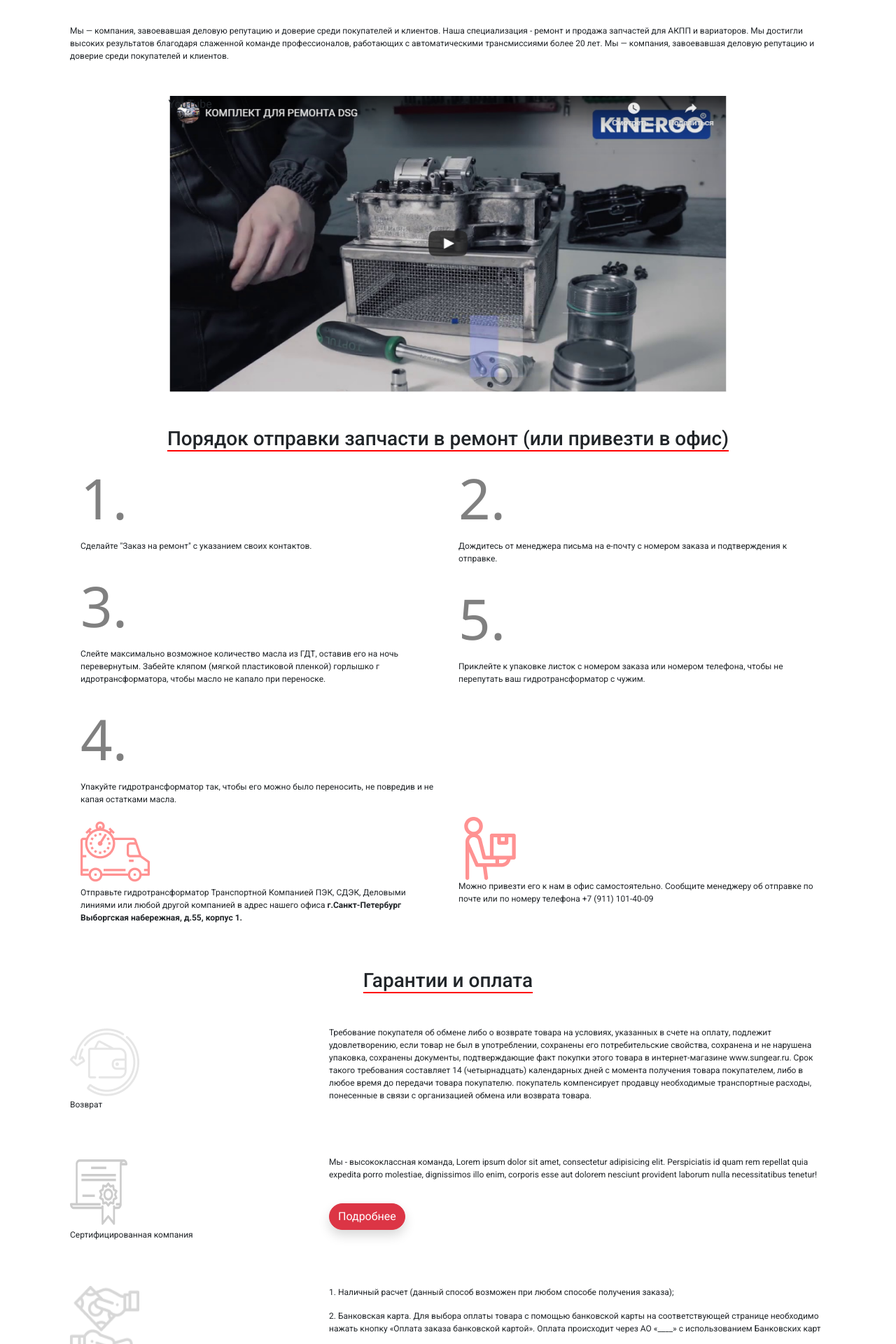
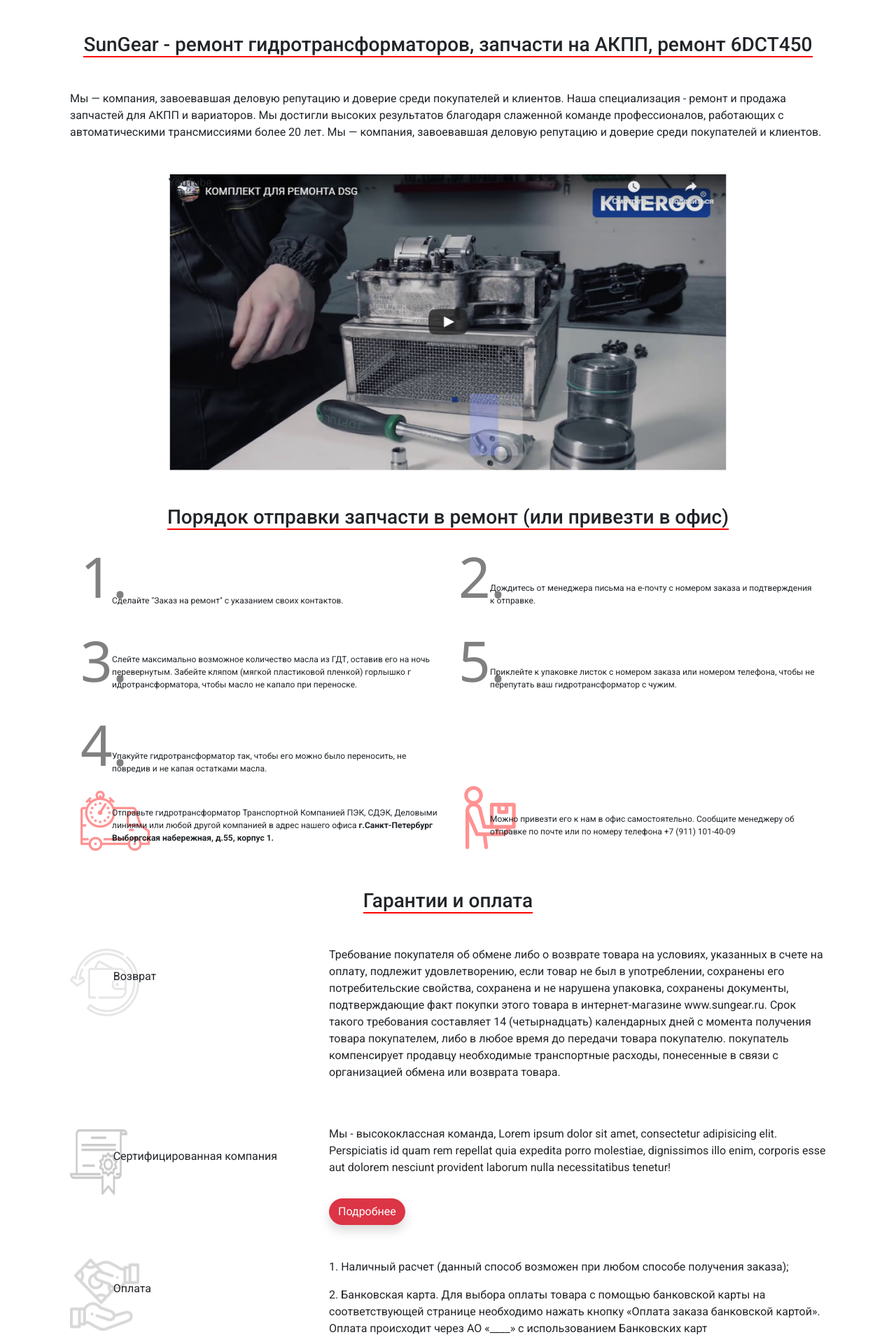
Before and after one commit to AlexVanDerrer/sungear, a CodeIgniter app: page /database/ in a window 1280 px wide. Shown: the part 707-2627 px from the top of the page at 70% size. Run offline with CodeIgniter, Linux system fonts and the light colour scheme.

Commit message:
Исправлена морда

```diff
--- a/application/views/home_view.php
+++ b/application/views/home_view.php
@@ -1,11 +1,10 @@
-
-<section id="start-block">
+<section id="start-block" class="d-none d-lg-block">
     <div class="w-100 p-5 first-img bg-secondary" style="background: url('../img/main_merged2.png') no-repeat; background-size: cover; background-position: center;">
         <div class="container-fluid text-white main-links">
             <div class="row align-items-center">
                 <div class="col-4 ">
                     <div class="main-links-border pl-2">
-                        <a href="http://">Запчасти<br>для АКПП, CVT и<br> DSG</a>
+                        <a href="zapchasti">Запчасти<br>для АКПП, CVT и<br> DSG</a>
                     </div>
                 </div>
 
@@ -27,7 +26,7 @@
 
                 <div class="col-3">
                     <div class="main-links-border pl-2">
-                        <a href="http://">Ремонт 6DСT450 <br>Powershift</a>
+                        <a href="remont6dct450">Ремонт 6DСT450 <br>Powershift</a>
                     </div>
                 </div>
             </div>
@@ -35,10 +34,8 @@
     </div>
 </section>
 
-
-
-<div class="container">
-    <section id="first-block" class="">
+<div class="container-lg">
+    <section id="first-block">
         <div class="container-fluid">
             <div class="row">
                 <div class="col">
@@ -58,48 +55,41 @@
         <div id="second-block" class="container-fluid">
             <div class="row">
                 <div class="col">
-
                     <h3 class="text-center mt-5"><span class="block-title">Порядок отправки запчасти в ремонт (или привезти в офис)</span></h3>
-
                     <div class="container">
                         <div class="row">
                             <div class="col">
-                                <div class="list-item-block">
-                                    <span class="list-numbers">1.</span>
-                                    <p>
-                                        Сделайте "Заказ на ремонт" с указанием своих контактов.
+                                <div class="row ">
+                                    <div class="col-1"><span class="list-numbers">1.</span></div>
+                                    <div class="col-11 d-flex align-items-end"><p>Сделайте "Заказ на ремонт" с указанием своих контактов.</p></div>
+                                </div>
 
-                                    </p>
-                                </div>
-                                <div class="list-item-block">
-                                    <span class="list-numbers">3.</span>
+                                <div class="row">
+                                    <div class="col-1"><span class="list-numbers">3.</span></div>
+                                    <div class="col-11 d-flex align-items-end">
                                         <p>
                                             Слейте максимально возможное количество масла из ГДТ, оставив его на
                                             ночь перевернутым. Забейте кляпом (мягкой пластиковой пленкой) горлышко г
                                             идротрансформатора, чтобы масло не капало при переноске.
                                         </p>
                                     </div>
-                                <div class="list-item-block">
-                                    <span class="list-numbers">4.</span>
-                                    <p>
-                                        Упакуйте гидротрансформатор так, чтобы его можно было переносить, не повредив и не капая остатками масла.
-                                    </p>
+                                </div>
+
+                                <div class="row">
+                                    <div class="col-1"><span class="list-numbers">4.</span></div>
+                                    <div class="col-11 d-flex align-items-end"><p>Упакуйте гидротрансформатор так, чтобы его можно было переносить, не повредив и не капая остатками масла.</p></div>
                                 </div>
                             </div>
+
                             <div class="col">
-                            <div class="list-item-block">
-                                    <span class="list-numbers">2.</span>
-                                    <p>
-                                        Дождитесь от менеджера письма на е-почту с номером заказа и подтверждения к отправке.
+                                <div class="row">
+                                    <div class="col-1"><span class="list-numbers">2.</span></div>
+                                    <div class="col-11 d-flex align-items-end"><p>Дождитесь от менеджера письма на е-почту с номером заказа и подтверждения к отправке.</p></div>
+                                </div>
 
-                                    </p>
-                                </div>
-                                <div class="list-item-block">
-                                    <span class="list-numbers">5.</span>
-                                    <p>
-                                    Приклейте к упаковке листок с номером заказа или номером телефона, чтобы не перепутать ваш гидротрансформатор с чужим.
-
-                                    </p>
+                                <div class="row">
+                                    <div class="col-1"><span class="list-numbers">5.</span></div>
+                                    <div class="col-11 d-flex align-items-end"><p>Приклейте к упаковке листок с номером заказа или номером телефона, чтобы не перепутать ваш гидротрансформатор с чужим.</p></div>
                                 </div>
 
                             </div>
@@ -107,22 +97,27 @@
 
                         <div class="row">
                             <div class="col">
-                            <div class="list-item-block">
-                                    <span><img src="img/zakaz.png" width="99" height="99" alt="" loading="lazy"></span>
+                                <div class="row">
+                                    <div class="col-1"><span><img src="img/zakaz.png" width="99" height="99" alt="" loading="lazy"></span></div>
+                                    <div class="col-11 d-flex align-items-end">
                                         <p>
                                             Отправьте гидротрансформатор Транспортной Компанией ПЭК, СДЭК, Деловыми линиями
                                             или любой другой компанией в адрес нашего офиса <b>г.Санкт-Петербург Выборгская набережная, д.55, корпус 1.</b>
                                         </p>
                                     </div>
                                 </div>
+
+
+                            </div>
                             <div class="col">
-                                <div class="list-item-block">
-                                    <span><img src="img/delivery-man.png" width="90" height="90" alt="" loading="lazy"></span>
+                                <div class="row">
+                                    <div class="col-1"><span><img src="img/delivery-man.png" width="90" height="90" alt="" loading="lazy"></span></div>
+                                    <div class="col-11 d-flex align-items-end">
                                         <p>
                                             Можно привезти его к нам в офис самостоятельно. Cообщите менеджеру об отправке по почте или по номеру телефона
                                             <span> +7 (911) 101-40-09</span>
-
                                         </p>
+                                    </div>
                                 </div>
                             </div>
                         </div>
@@ -132,15 +127,16 @@
             </div>
         </div>
     </section>
-    <section id="pay-block">
+    <section id="pay-block" class="mb-3">
         <div class="container-fluid">
             <h3 class="text-center mt-5 mb-5"><span class="block-title">Гарантии и оплата</span></h3>
             <div class="row mt-5">
                 <div class="col-4">
-                    <div class="list-item-block">
-                        <span><img src="img/money_back.png" width="99" height="103" alt="" loading="lazy"></span>
-                        <p>Возврат</p>
+                    <div class="row">
+                        <div class="col-2"><span><img src="img/money_back.png" width="99" height="103" alt="" loading="lazy"></span></div>
+                        <div class="col-10 d-flex align-items-center"><p>Возврат</p></div>
                     </div>
+
                 </div>
                 <div class="col-8">
                     <div class="list-item-block">
@@ -153,26 +149,28 @@
                 </div>
             </div>
             <div class="row mt-5">
+
                 <div class="col-4">
-                    <div class="list-item-block">
-                        <span><img src="img/certificate.png" width="82" height="104" alt="" loading="lazy"></span>
-                        <p>Сертифицированная компания</p>
+                    <div class="row">
+                        <div class="col-2"><span><img src="img/certificate.png" width="82" height="104" alt="" loading="lazy"></span></div>
+                        <div class="col-10  d-flex align-items-center"><p>Сертифицированная компания</p></div>
                     </div>
+
                 </div>
                 <div class="col-8">
                     <div class="list-item-block">
                         <p>
                         Мы - высококлассная команда, Lorem ipsum dolor sit amet, consectetur adipisicing elit. Perspiciatis id quam rem repellat quia expedita porro molestiae, dignissimos illo enim, corporis esse aut dolorem nesciunt provident laborum nulla necessitatibus tenetur!
                         </p>
-                        <button class="btn btn-danger shadow br-20 mt-3" type="button">Подробнее</button>
+                        <a class="btn btn-danger shadow br-20 mt-3" href="docs">Подробнее</a>
                     </div>
                 </div>
             </div>
             <div class="row mt-5">
                 <div class="col-4">
-                    <div class="list-item-block">
-                        <span><img src="img/payment-method.png" width="99" height="103" alt="" loading="lazy"></span>
-                        <p>Оплата</p>
+                    <div class="row">
+                        <div class="col-2"><span><img src="img/payment-method.png" width="99" height="103" alt="" loading="lazy"></span></div>
+                        <div class="col-10 d-flex align-items-center"><p>Оплата</p></div>
                     </div>
                 </div>
                 <div class="col-8">
@@ -188,10 +186,8 @@
                     </div>
                 </div>
             </div>
-            <div class="d-flex justify-content-center ">
-                <span class="mr-4"><img class="align-middle" src="img/visa.png" width="109" height="91" alt="" loading="lazy"></span>
-                <span class="mr-4"><img class="align-middle" src="img/mir.png" width="128" height="30" alt="" loading="lazy"></span>
-                <span class="mr-4"><img class="align-middle" src="img/mc.png" width="89" height="72" alt="" loading="lazy"></span>
+            <div class="d-flex justify-content-center">
+                <span><img class="align-middle" src="img/pay.png" width="350" height="55" alt="" loading="lazy"></span>
             </div>
 
         </div>
--- a/application/views/nav_panel_start.php
+++ b/application/views/nav_panel_start.php
@@ -1,4 +1,4 @@
-<div class="container-fluid bg-light d-flex justify-content-center fixed-top ">
+<div class="container-fluid bg-light d-flex justify-content-center">
     <nav class="navbar navbar-expand-lg navbar-light bg-light">
         <a class="navbar-brand mr-5" href="/">
             <img src="img/logo_sungear.png" width="105" height="68" alt="" loading="lazy">
```
Also changed, not shown: application/views/contacts_view.php (+18 -5 lines), application/views/remont_6dct450.php (+5 -5 lines), js/sg_script.js (+6 -1 lines), img/insta2.png (added), img/mail-icon.png (added), img/pay.png (added), img/phone-icon.png (added), img/visa2.png (added), img/vk2.png (added), img/youtube2.png (added). Lines whose indentation alone changed are shown as unchanged.
